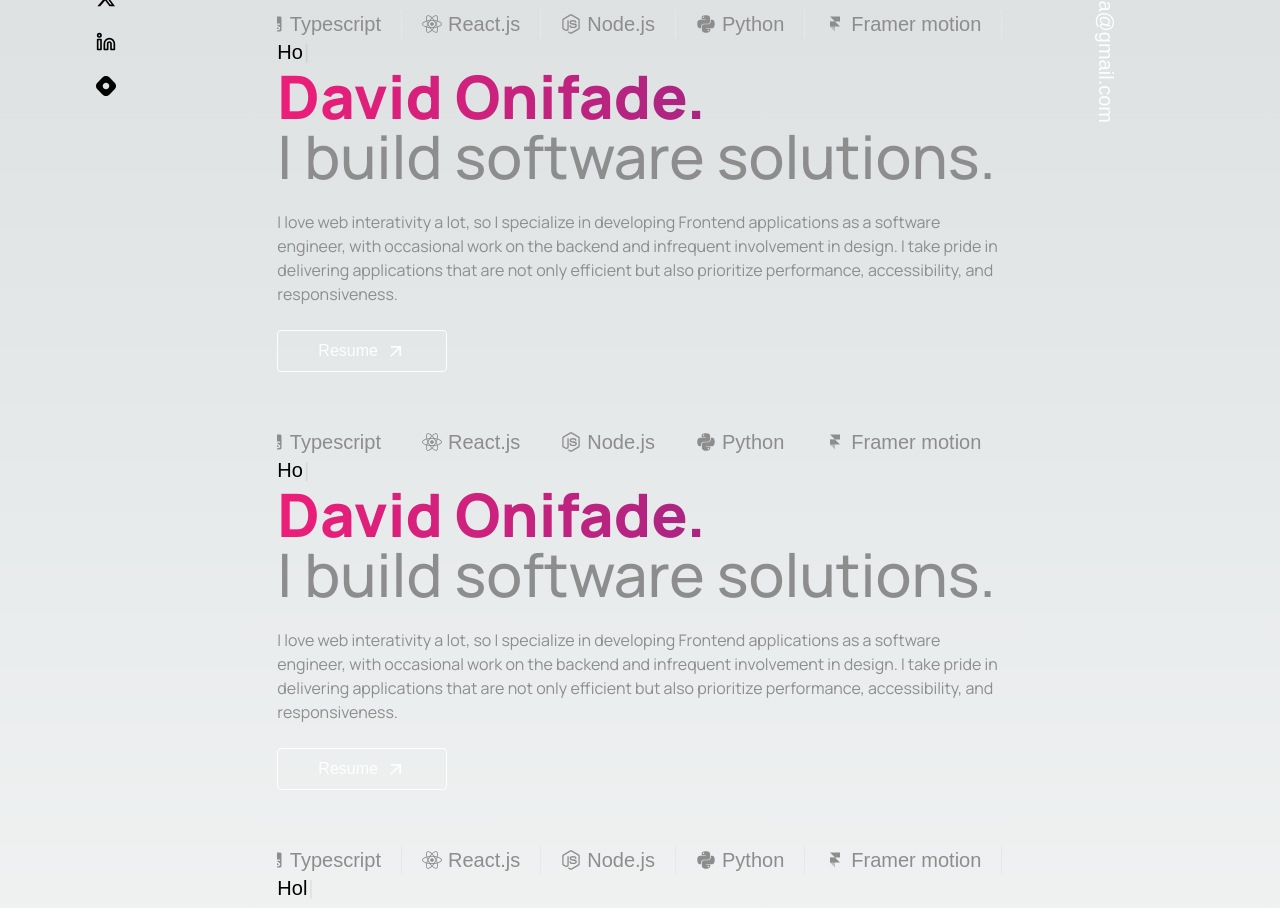
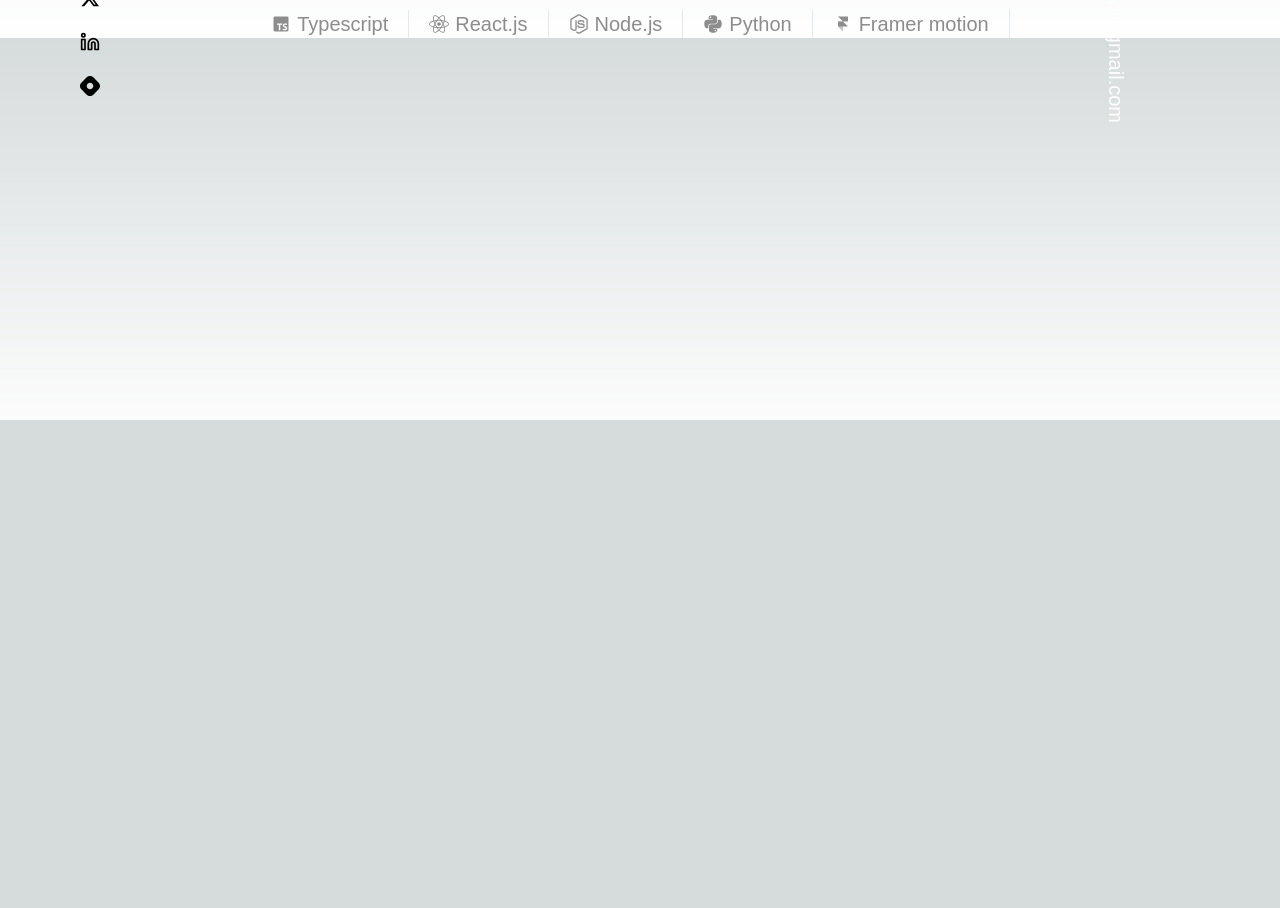
Before and after one commit to zyzer01/portfolio-zyzer, a Next.js app: page / in a window 1280 px wide. Shown: the part 380-1288 px from the top of the page. After the commit the page ends 800 px from the top, so only its background shows below. Built offline with nearby package versions, Linux system fonts and the light colour scheme; a web font is replaced by a local one.

Commit message:
update layout.tsx and page.tsx

```diff
--- a/src/app/layout.tsx
+++ b/src/app/layout.tsx
@@ -2,6 +2,7 @@ import type { Metadata } from 'next';
 import { Manrope } from 'next/font/google';
 import localFont from 'next/font/local';
 import './globals.css';
+import NavBar from '@/components/NavBar';
 
 const manrope = Manrope({ subsets: ['latin'], variable: '--font-manrope' });
 
@@ -23,6 +24,7 @@ export default function RootLayout({
 }>) {
   return (
     <html lang="en">
+      <NavBar />
       <body className={`${manrope.variable} ${proggy.variable}`}>{children}</body>
     </html>
   );
--- a/src/app/page.tsx
+++ b/src/app/page.tsx
@@ -4,7 +4,7 @@ import Hero from '@/components/Hero';
 
 const Home = () => {
   return (
-    <div className="grid grid-cols-6 px-8 lg-px-16 xl:px-24">
+    <div className="grid grid-cols-6 px-8 lg-px-16 xl:px-20">
       <div>
         <div className="hidden md:flex flex-col space-y-6 justify-center fixed top-0 bottom-0">
           {socials.map((item, index) => (
@@ -17,10 +17,6 @@ const Home = () => {
         </div>
       </div>
       <div className="col-start-2 col-span-4">
-        <Hero />
-        <Hero />
-        <Hero />
-        <Hero />
         <Hero />
       </div>
       <div>
--- /dev/null
+++ b/src/components/NavBar.tsx
@@ -0,0 +1,7 @@
+import React from 'react';
+
+const NavBar = () => {
+  return <nav></nav>;
+};
+
+export default NavBar;
```
